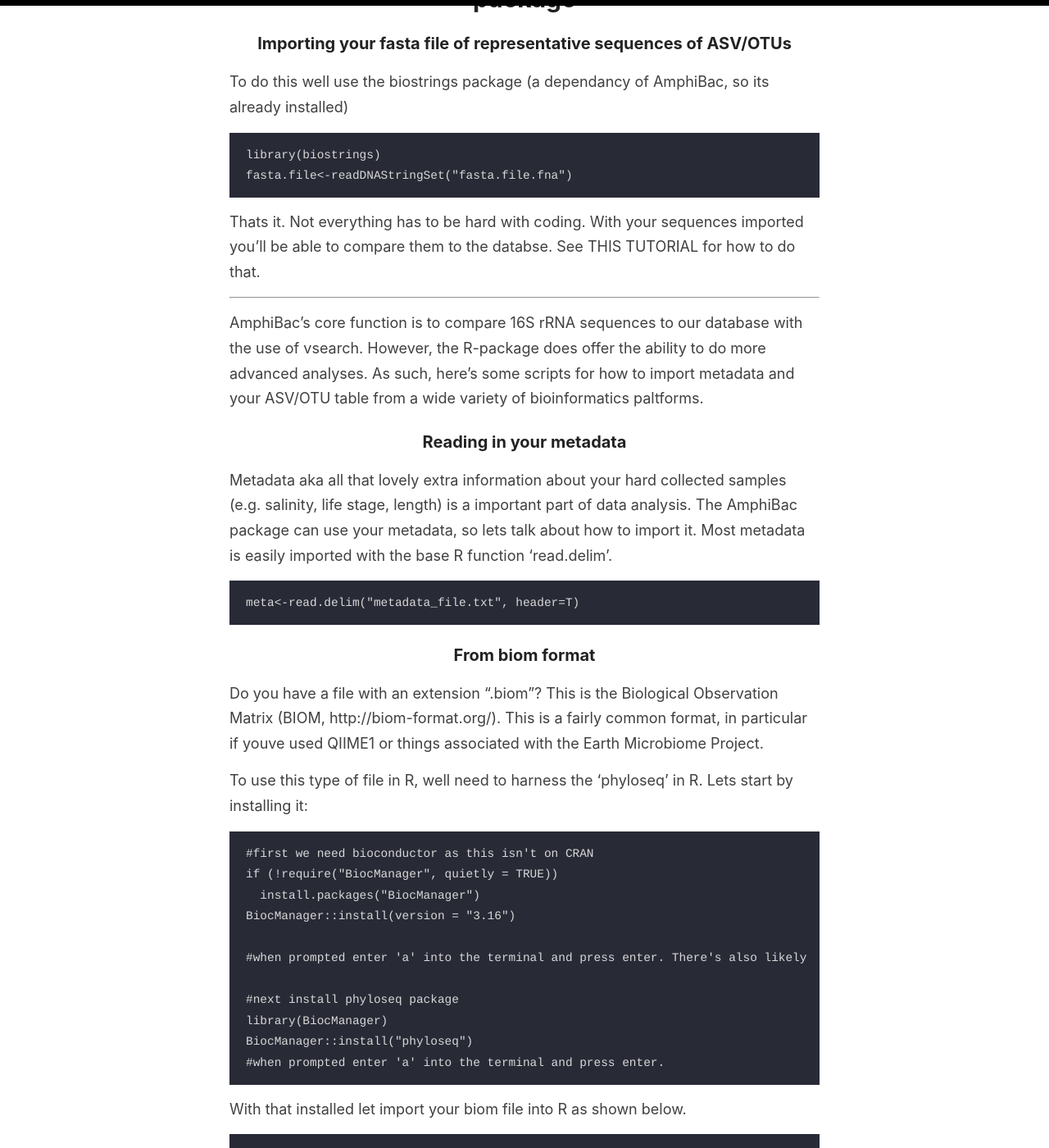
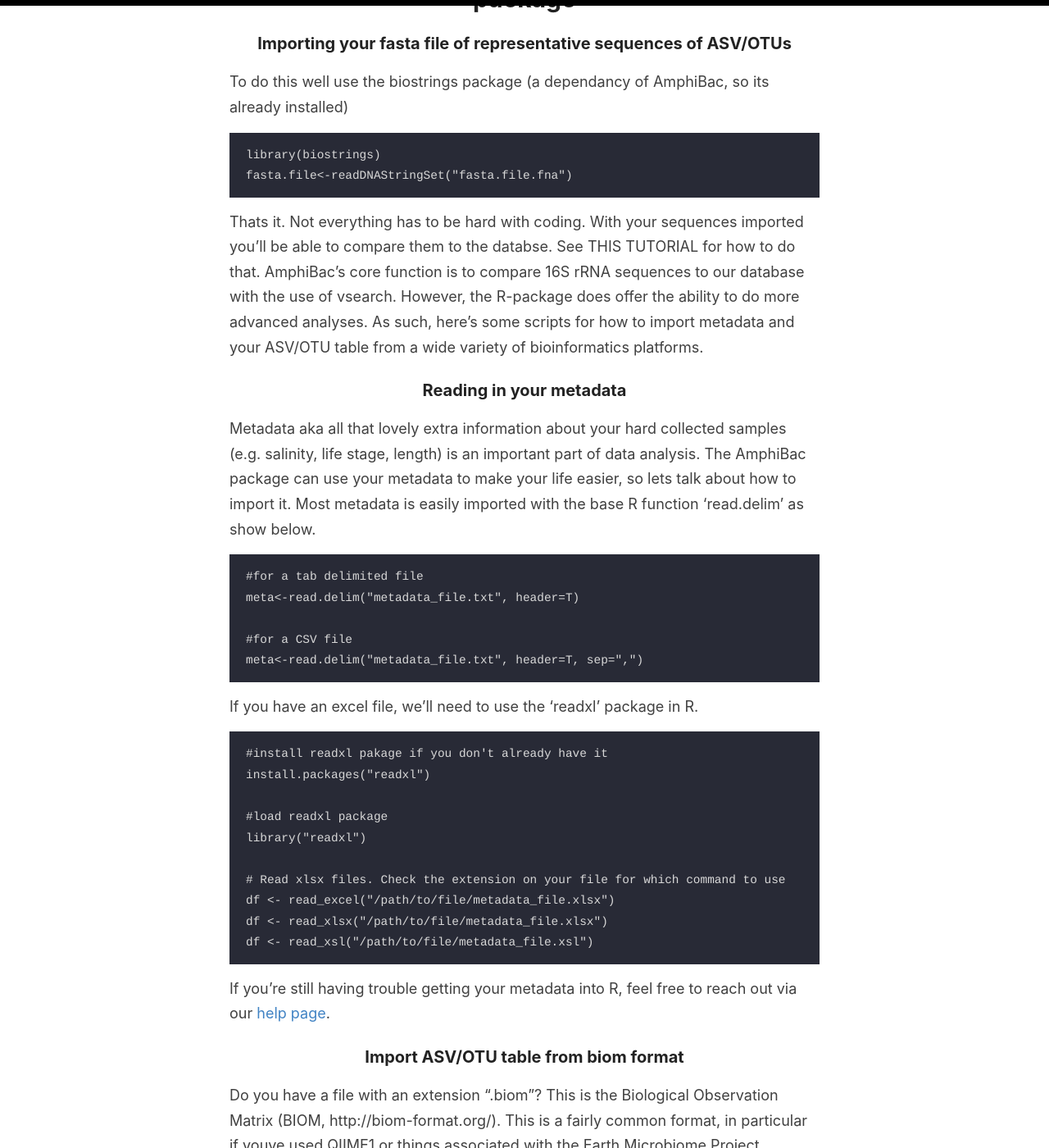
Before and after one commit to AmphiBac/AmphiBac.github.io, a Jekyll site: the page built from _pages/importing_files.md, in a window 1280 px wide and 1400 px high, scrolled down 250 px. Shown: the whole window at 82% size. Built offline with Jekyll 4.4.1, drawn with Linux system fonts in a browser that asks for light colours; some of the changed text lies outside the part shown.

Commit message:
Update importing_files.md

````diff
--- a/_pages/importing_files.md
+++ b/_pages/importing_files.md
@@ -3,6 +3,7 @@
 title: Importing files for use in the AmphiBac R-package
 permalink: /importing/
 ---
+
 ### Importing your fasta file of representative sequences of ASV/OTUs
 To do this well use the biostrings package (a dependancy of AmphiBac, so its already installed)
 ```
@@ -10,25 +11,42 @@
 fasta.file<-readDNAStringSet("fasta.file.fna")
 ```
 Thats it. Not everything has to be hard with coding. With your sequences imported you'll be able to compare them to the databse. See THIS TUTORIAL for how to do that.
-
----
-AmphiBac's core function is to compare 16S rRNA sequences to our database with the use of vsearch. However, the R-package does offer the ability to do more advanced analyses. As such, here's some scripts for how to import metadata and your ASV/OTU table from a wide variety of bioinformatics paltforms.
+AmphiBac's core function is to compare 16S rRNA sequences to our database with the use of vsearch. However, the R-package does offer the ability to do more advanced analyses. As such, here's some scripts for how to import metadata and your ASV/OTU table from a wide variety of bioinformatics platforms.
 
 ### Reading in your metadata
 
-Metadata aka all that lovely extra information about your hard collected samples (e.g. salinity, life stage, length) is a important part of data analysis. The AmphiBac package can use your metadata, so lets talk about how to import it. Most metadata is easily imported with the base R function 'read.delim'.
+Metadata aka all that lovely extra information about your hard collected samples (e.g. salinity, life stage, length) is an important part of data analysis. The AmphiBac package can use your metadata to make your life easier, so lets talk about how to import it. Most metadata is easily imported with the base R function 'read.delim' as show below.
 
 ```
+#for a tab delimited file
 meta<-read.delim("metadata_file.txt", header=T)
+
+#for a CSV file
+meta<-read.delim("metadata_file.txt", header=T, sep=",")
 ```
 
-### From biom format
+If you have an excel file, we'll need to use the 'readxl' package in R.
+```
+#install readxl pakage if you don't already have it
+install.packages("readxl")
+
+#load readxl package
+library("readxl")
+
+# Read xlsx files. Check the extension on your file for which command to use
+df <- read_excel("/path/to/file/metadata_file.xlsx")
+df <- read_xlsx("/path/to/file/metadata_file.xlsx")
+df <- read_xsl("/path/to/file/metadata_file.xsl")
+```
+If you're still having trouble getting your metadata into R, feel free to reach out via our <a href="/help/"> help page</a>.
+
+### Import ASV/OTU table from biom format
 Do you have a file with an extension ".biom"? This is the Biological Observation Matrix (BIOM, http://biom-format.org/). This is a fairly common format, in particular if youve used QIIME1 or things associated with the Earth Microbiome Project.
 
 To use this type of file in R, well need to harness the 'phyloseq' in R. Lets start by installing it:
 
 ```
-#first we need bioconductor as this isn't on CRAN
+#first we need BiocManager as this isn't on CRAN
 if (!require("BiocManager", quietly = TRUE))
   install.packages("BiocManager")
 BiocManager::install(version = "3.16")
@@ -50,7 +68,7 @@
 
 Thats it.
 
-### From Mothur
+### Import ASV/OTU table from Mothur
 
 Mothur ASV/OTU tables are usually in the format below (as of 1/11/2023).
 
@@ -70,14 +88,13 @@
 ```
 If mothur decides to change its column names, you can simply edit the script above to change the column numbers parenthases.
 
-### From phyloseq
+### Import ASV/OTU table from phyloseq
 If you have data as a phyloseq object, converting it to AmphiBac ready is easy enough.
 
 ```
 library(phyloseq)
 
 #assuming your phyloseq object is called 'terrific_data'
-
 asv.tab <- as(otu_table(terrific_data), "matrix")
 ```
 The resulting output should have ASVs/OTUs as rows and samples as columns. IF its teh other way around, simply run:
@@ -86,7 +103,7 @@
 asv.tab<-as.data.frame(t(asv.tab))
 ```
 
-### QIIME2 QZA
+### Import ASV/OTU table from QIIME2 QZA format
 To import your QZA file from QIIME2 to R we'll need to take advantage of the R package 'qiime2R'. We will also need the 'devtools' package. Lets install 'qiime2r' first.
 
 ```
@@ -98,7 +115,7 @@
 Next, lets import your QZA file.
 ```
 library(qiime2R)
-asv.tabl<-read_qza("./Github/panama_golden_frogs/Run11_table-deblur.qza")
+asv.tabl<-read_qza("/path/to/qza/file/file.qza")
 
 ```
 This gives you a list of things (from the documentation for qiime2r):
@@ -122,11 +139,11 @@
 
 Youre good to go!
 
-### DADA2 (R)
+### Import ASV/OTU table from DADA2
 At the end of the DADA2 R SOP (e.g. https://benjjneb.github.io/dada2/tutorial.html) you should have a data frame with ASVs as rows and sample anmes as columns. So nothing more should be necessary here. :)
 
-### USEARCH/VSEARCH
-vsearch and usearch both produce (after runnning the OTU/ASV calling step) a text file that has sample names as columns and ASVs/OTUs as rows. As such we simple need to run:
+### Import ASV/OTU table from USEARCH/VSEARCH
+vsearch and usearch both produce (after runnning the OTU/ASV calling step) a text file that has sample names as columns and ASVs/OTUs as rows. As such we simply need to run:
 
 ```
 asv.table<-read.delim("otu_tab.txt", header=T, row.names=1)
````
